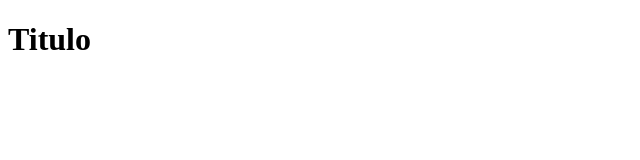
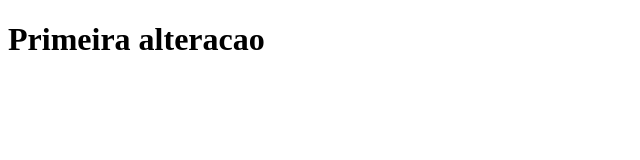
Before and after one commit to Biduxu/git_kenzie_aula, a plain HTML site: page index.html in a window 1280 px wide. Shown: the whole page, without its empty margins (0-640 px from the left). Drawn offline with Linux system fonts and the light colour scheme.

Commit message:
alteracao na tag h1

```diff
--- a/index.html
+++ b/index.html
@@ -7,7 +7,7 @@
     <title>Projeto Git</title>
 </head>
 <body>
-    <h1>Titulo</h1>
+    <h1>Primeira alteracao</h1>
 
 </body>
 </html>
```
